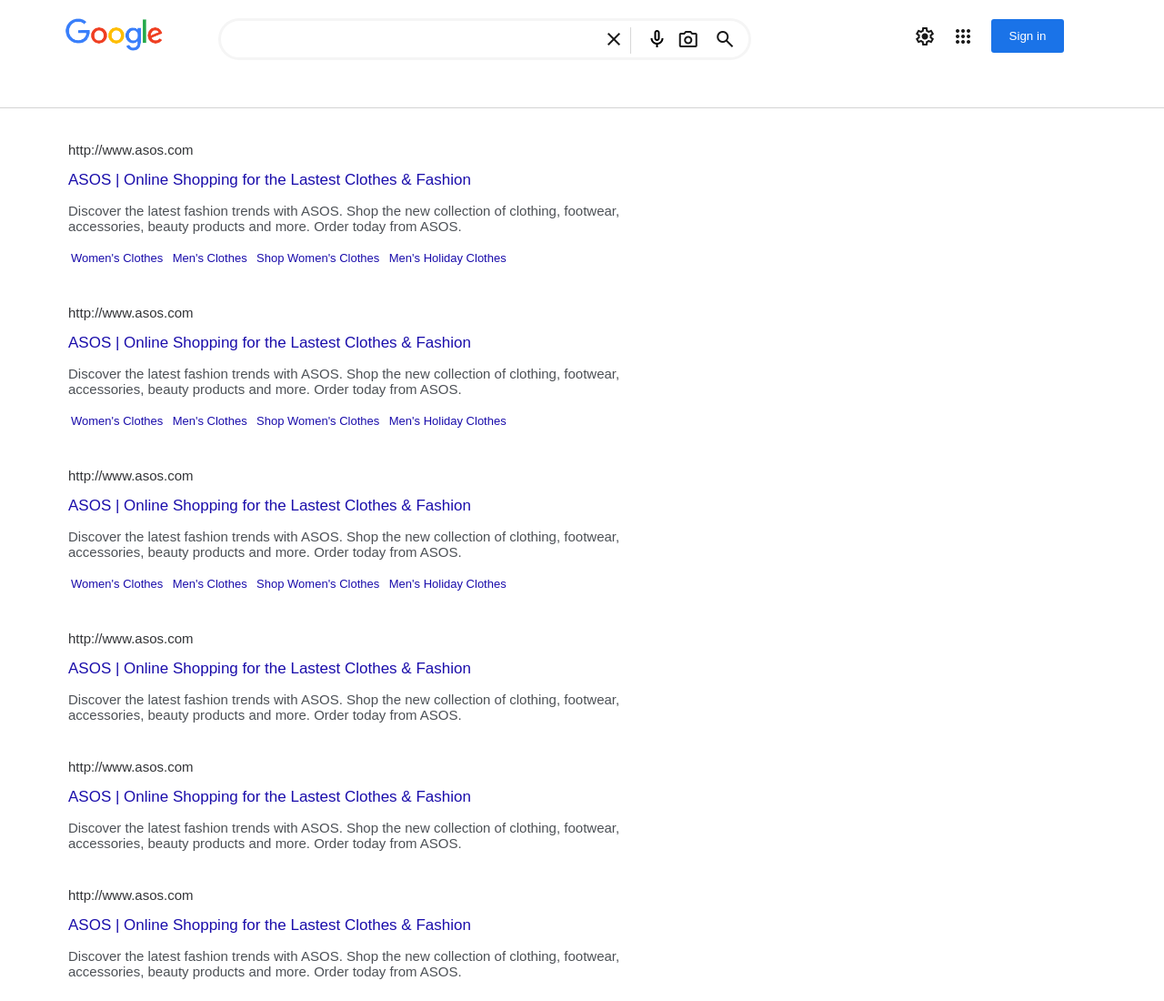
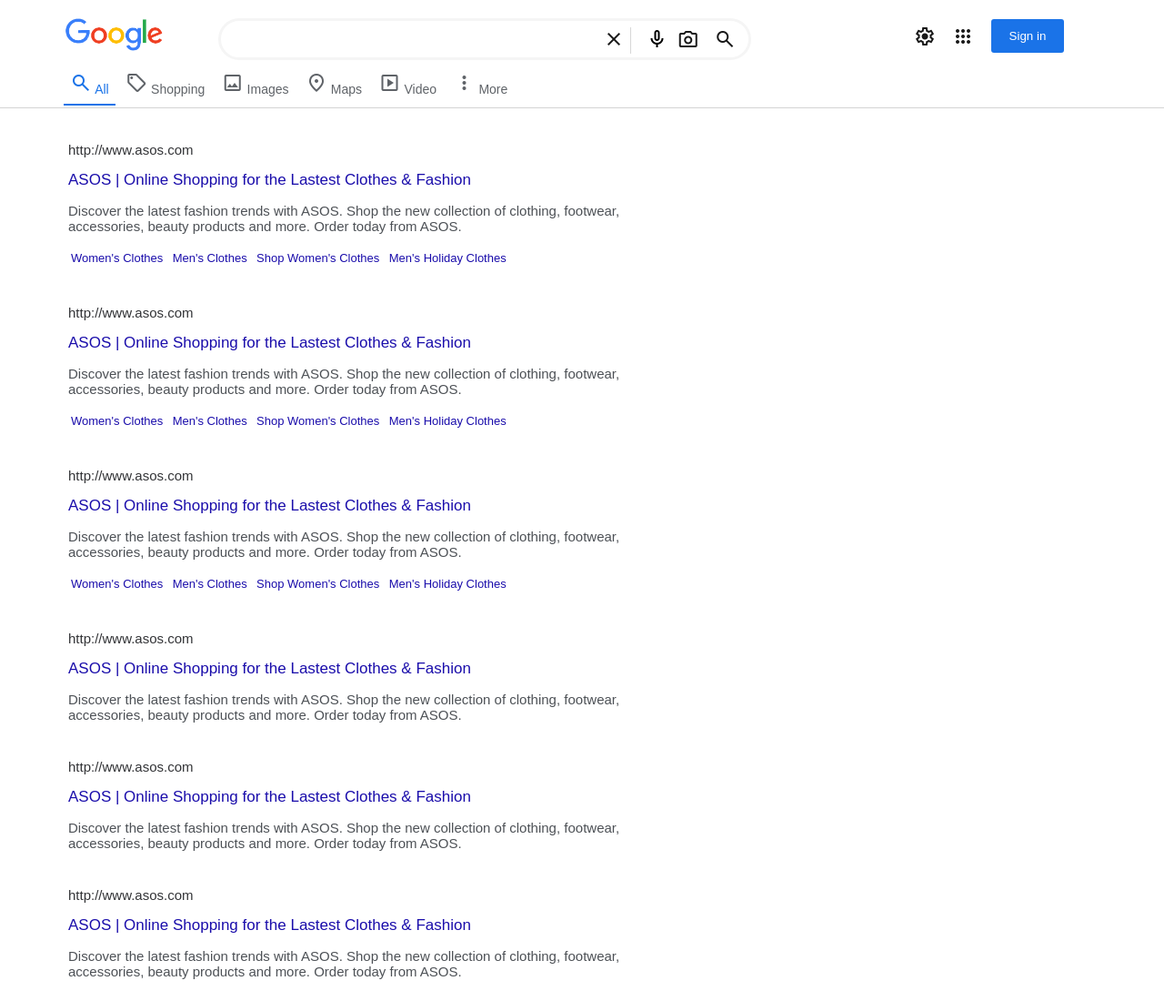
Before and after one commit to rnba12/google-api, a plain HTML site: page client/results.html in a window 1280 px wide. Shown: the top 1100 px of the page at 91% size. Drawn offline with nearby package versions, Linux system fonts and the light colour scheme.

```diff
--- a/client/results.html
+++ b/client/results.html
@@ -6,6 +6,7 @@
     <meta name="viewport" content="width=device-width, initial-scale=1.0">
     <link rel="stylesheet" href="nav-style.css">
     <link rel="stylesheet" href="main-style.css">
+    //icons
     <link rel="stylesheet" href="https://fonts.googleapis.com/css2?family=Material+Symbols+Outlined:opsz,wght,FILL,GRAD@48,400,0,0" />
     <link rel="stylesheet" href="https://fonts.googleapis.com/css2?family=Material+Symbols+Outlined:opsz,wght,FILL,GRAD@48,400,0,0" />
     <link rel="stylesheet" href="https://fonts.googleapis.com/css2?family=Material+Symbols+Outlined:opsz,wght,FILL,GRAD@48,400,0,0" />
@@ -13,6 +14,12 @@
     <link rel="stylesheet" href="https://fonts.googleapis.com/css2?family=Material+Symbols+Outlined:opsz,wght,FILL,GRAD@48,400,0,0" />
     <link rel="stylesheet" href="https://fonts.googleapis.com/css2?family=Material+Symbols+Outlined:opsz,wght,FILL,GRAD@48,400,0,0" />
     <link rel="stylesheet" href="https://fonts.googleapis.com/css2?family=Material+Symbols+Outlined:opsz,wght,FILL,GRAD@48,400,0,0" />
+    <link rel="stylesheet" href="https://fonts.googleapis.com/css2?family=Material+Symbols+Outlined:opsz,wght,FILL,GRAD@24,300,0,0" />
+    <link rel="stylesheet" href="https://fonts.googleapis.com/css2?family=Material+Symbols+Outlined:opsz,wght,FILL,GRAD@24,300,0,0" />
+    <link rel="stylesheet" href="https://fonts.googleapis.com/css2?family=Material+Symbols+Outlined:opsz,wght,FILL,GRAD@20,300,0,0" />
+    <link rel="stylesheet" href="https://fonts.googleapis.com/css2?family=Material+Symbols+Outlined:opsz,wght,FILL,GRAD@20,300,0,0" />
+    <link rel="stylesheet" href="https://fonts.googleapis.com/css2?family=Material+Symbols+Outlined:opsz,wght,FILL,GRAD@20,300,0,0" />
+    <link rel="stylesheet" href="https://fonts.googleapis.com/css2?family=Material+Symbols+Outlined:opsz,wght,FILL,GRAD@20,300,0,0" />
     <script defer src="script.js"></script>
     <title>Search Results</title>
 </head>
@@ -36,16 +43,16 @@
                 <button id="search-btn"><span class="material-symbols-outlined">search</span></button>
             </div>
         </form>
-        <!-- <div id="nav">
+        <div id="nav">
             <ul>
-                <li>All</li>
-                <li>Shopping</li>
-                <li>Images</li>
-                <li>Maps</li>
-                <li>Video</li>
-                <li>More</li>
+                <li id="currentpage"><span class="material-symbols-outlined">search</span> All</li>
+                <li><span class="material-symbols-outlined">sell</span> Shopping</li>
+                <li><span class="material-symbols-outlined">image</span> Images</li>
+                <li><span class="material-symbols-outlined">location_on</span> Maps</li>
+                <li><span class="material-symbols-outlined">slideshow</span> Video</li>
+                <li><span class="material-symbols-outlined">more_vert</span> More</li>
             </ul>
-        </div> -->
+        </div>
         <div class="settingssection">
             <button id="settings-btn"><span class="material-symbols-outlined">settings</span></button>
             <button id="apps-btn"><span class="material-symbols-outlined">apps</span></button>
@@ -84,7 +91,8 @@
     <section id="resultFour">
         <p class="four_displayURL displayURL">http://www.asos.com</p>
         <a href="" class=" four _heading heading">ASOS | Online Shopping for the Lastest Clothes & Fashion</a>
-        <p class=" four _description description">Discover the latest fashion trends with ASOS. Shop the new collection of clothing, footwear, accessories, beauty products and more. Order today from ASOS.</p></section>
+        <p class=" four _description description">Discover the latest fashion trends with ASOS. Shop the new collection of clothing, footwear, accessories, beauty products and more. Order today from ASOS.</p>
+    </section>
     <section id="resultFive">
         <p class="five_displayURL displayURL">http://www.asos.com</p>
         <a href="" class=" five_heading heading">ASOS | Online Shopping for the Lastest Clothes & Fashion</a>
```
Lines whose indentation alone changed are shown as unchanged.
